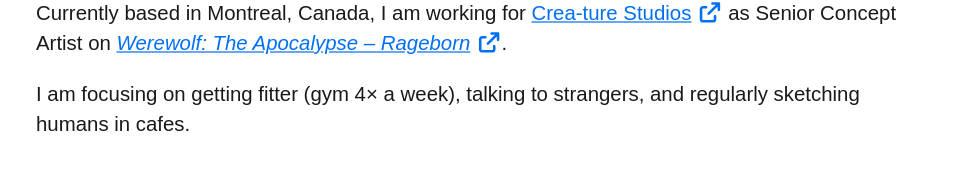
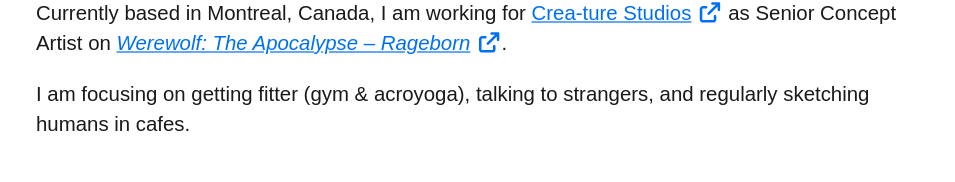
Before and after one commit to vmokry/personal-page, a plain HTML site: page now.html in a window 1280 px wide. Shown: the part 335-517 px from the top of the page, without its empty margins (154-1109 px from the left). Drawn offline with Linux system fonts and the light colour scheme; a small style sheet from the web is missing; a web font is replaced by a local one.

Commit message:
update now

```diff
--- a/now.html
+++ b/now.html
@@ -33,7 +33,7 @@
     <p class="post-info">Updated November 22, 2026</p>
 
     <p>Currently based in Montreal, Canada, I am working for <a class="combo" href="https://www.crea-turestudios.com/en/homepage/"><span>Crea-ture Studios</span> <i class="fa fa-external-link"></i></a> as Senior Concept Artist on <a class="combo" href="https://youtu.be/SsLlAoyTgrw"><span><i>Werewolf: The Apocalypse &ndash; Rageborn</i></span> <i class="fa fa-external-link"></i></a>.</p>
-    <p>I am focusing on getting fitter (gym 4&times; a week), talking to strangers, and regularly sketching humans in cafes.</p>
+    <p>I am focusing on getting fitter (gym &amp; acroyoga), talking to strangers, and regularly sketching humans in cafes.</p>
 
     <h2>Organizing Events</h2>
     <p>I host regular events for my friends and acquaintances &ndash; gatherings, poetry nights, music jams, potlucks, open
```
